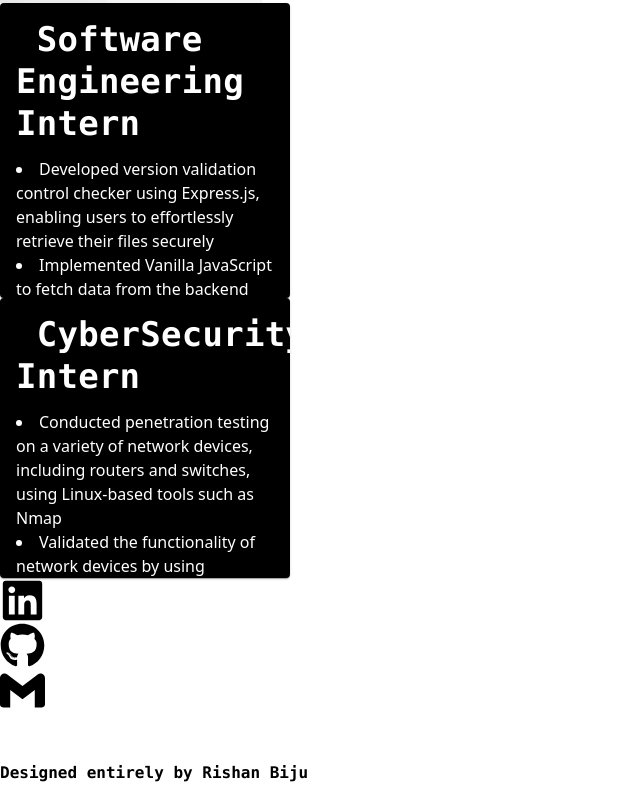
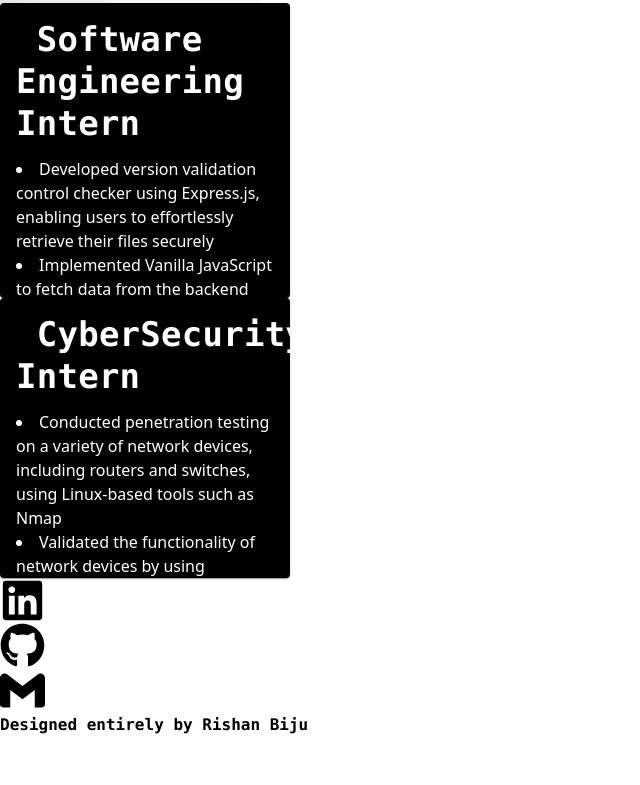
Before and after one commit to RBiju12/Personal_Website, a React (Vite) app in the folder personal-portfolio/: page /experience in a window 1280 px wide. Shown: the part 208-993 px from the top of the page, without its empty margins (0-640 px from the left). After the commit the page ends 945 px from the top, so only its background shows below. Built offline with nearby package versions, Linux system fonts and the light colour scheme.

Commit message:
Experience Page fixed

```diff
--- a/personal-portfolio/src/pages/Experience.jsx
+++ b/personal-portfolio/src/pages/Experience.jsx
@@ -25,17 +25,13 @@ export default function Experience() {
       </div>
 
 
-      <div className='flex justify-center items-center flex-col space-y-6 mt-40'>
+      <div className='flex justify-center items-center flex-col space-y-15 mt-40'>
         <Cards title='Software Engineering Intern' body={body3} width={290} height={295}/>
         <Cards title='CyberSecurity Intern' body={body2} width={290} height={280}/>
       </div>
 
-      <div className='absolute bottom-0 left-0 w-full'>
       <Social />
-      <br />
-      <br />
       <Footer />
-      </div>
     </div>
   )
 }
```
